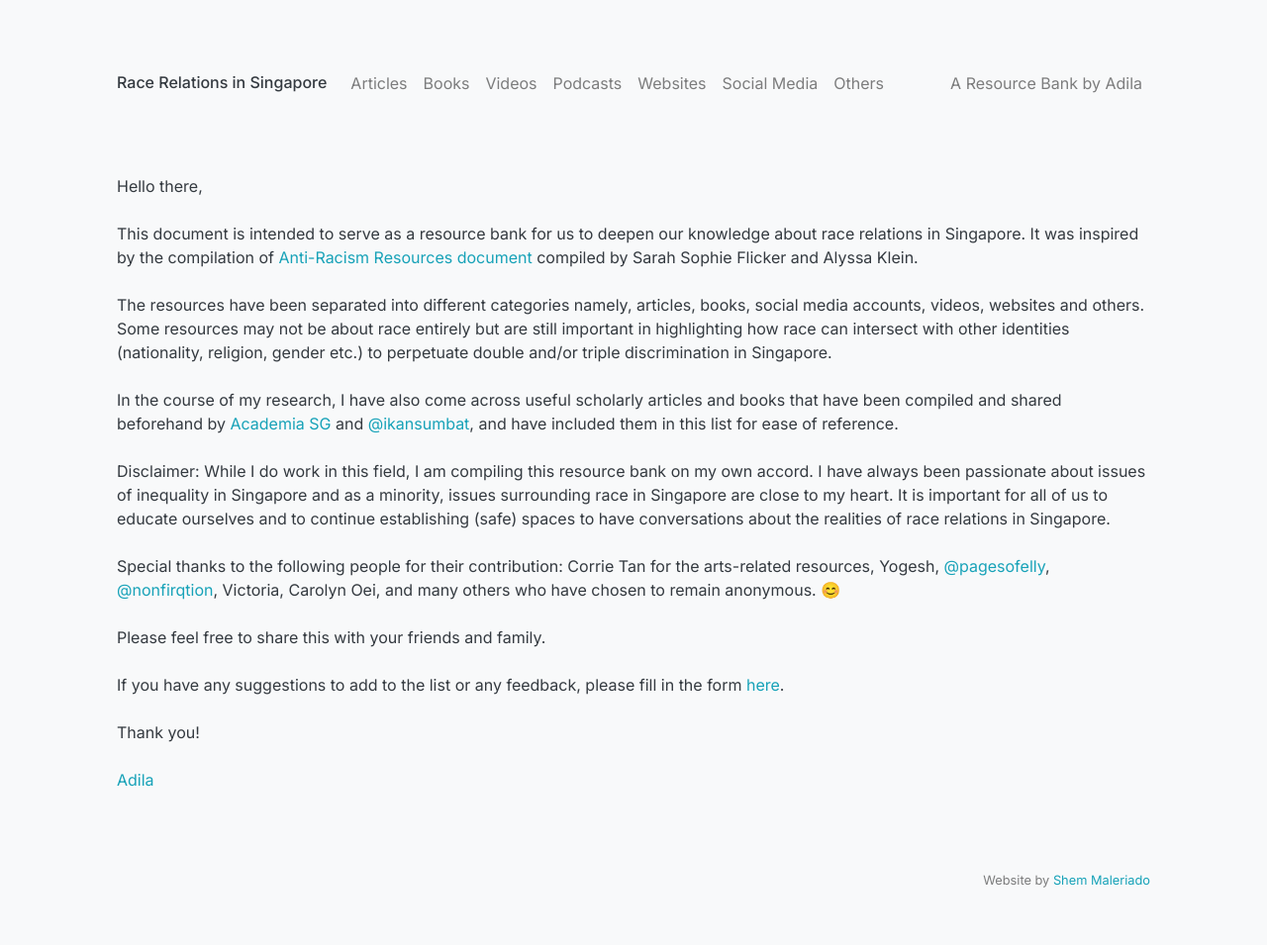
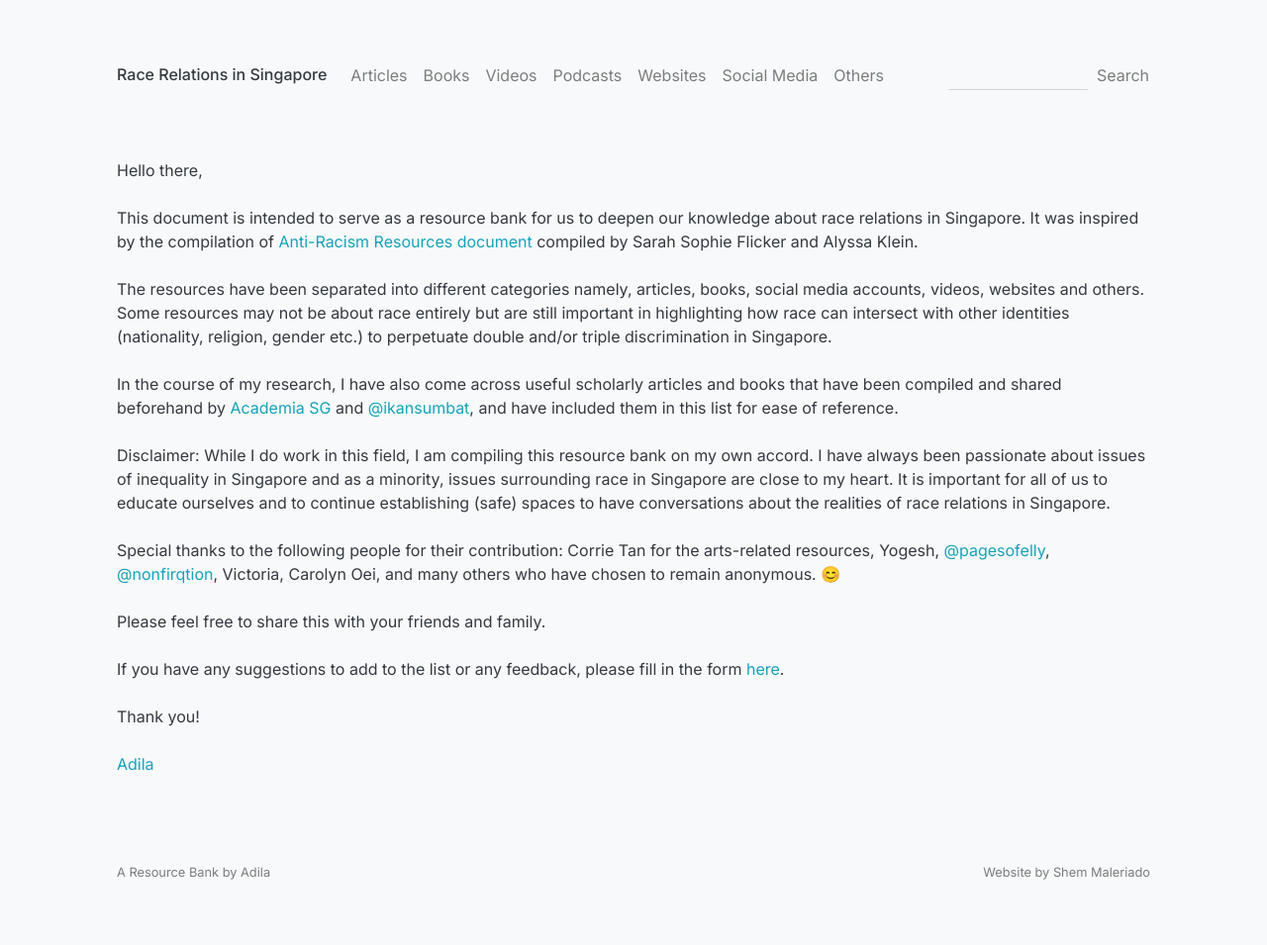
Before and after one commit to sheimoria/race-relations-in-sg, a Flask app: page / in a window 1280 px wide. Shown: the whole page at 99% size. Before the commit the page ends 897 px from the top, so only its background shows below. Run offline with Flask 2, Linux system fonts and the light colour scheme; some libraries are stand-ins or nearby versions.

Commit message:
Redesign

```diff
--- a/app.py
+++ b/app.py
@@ -4,15 +4,16 @@ from flask import Flask, flash, jsonify, redirect, render_template, request
 from tempfile import mkdtemp
 from helper import lookup
 
+
 # Configure application
 app = Flask(__name__)
+
 
 # Ensure templates are auto-reloaded
 app.config["TEMPLATES_AUTO_RELOAD"] = True
 
+
 # Ensure responses aren't cached
-
-
 @app.after_request
 def after_request(response):
     response.headers["Cache-Control"] = "no-cache, no-store, must-revalidate"
@@ -27,7 +28,7 @@ app.config["SESSION_PERMANENT"] = False
 app.config["SESSION_TYPE"] = "filesystem"
 
 # Retrieve spreadsheet values
-results = lookup()['valueRanges']
+sheets = lookup()['valueRanges']
 
 
 @app.route("/")
@@ -35,43 +36,54 @@ def index():
     return render_template("index.html")
 
 
+@app.route("/search", methods=['POST'])
+def search():
+    results = []
+    for i in range(len(sheets)):
+        for j in range(len(sheets[i]['values'])):
+            for k in range(len(sheets[i]['values'][j])):
+                if request.form.get('search') in sheets[i]['values'][j][k]:
+                    results.append(sheets[i]['values'][j])
+    return render_template("resources.html", values=results, sheet='Results', http='http')
+
+
 @app.route("/articles")
 def articles():
-    values = results[0]['values']
+    values = sheets[0]['values']
     return render_template("resources.html", values=values, sheet='Articles', http='http')
 
 
 @app.route("/books")
 def books():
-    values = results[1]['values']
+    values = sheets[1]['values']
     return render_template("resources.html", values=values, sheet='Books', http='http')
 
 
 @app.route("/videos")
 def videos():
-    values = results[2]['values']
+    values = sheets[2]['values']
     return render_template("resources.html", values=values, sheet='Videos', http='http')
 
 
 @app.route("/podcasts")
 def podcasts():
-    values = results[3]['values']
+    values = sheets[3]['values']
     return render_template("resources.html", values=values, sheet='Podcasts', http='http')
 
 
 @app.route("/websites")
 def websites():
-    values = results[4]['values']
+    values = sheets[4]['values']
     return render_template("resources.html", values=values, sheet='Websites', http='http')
 
 
 @app.route("/social")
 def social():
-    values = results[5]['values']
+    values = sheets[5]['values']
     return render_template("resources.html", values=values, sheet='Social Media', http='http')
 
 
 @app.route("/others")
 def others():
-    values = results[6]['values']
+    values = sheets[6]['values']
     return render_template("resources.html", values=values, sheet='Others', http='http')
--- a/templates/layout.html
+++ b/templates/layout.html
@@ -1,5 +1,6 @@
 <!DOCTYPE html>
 <html lang="en">
+
 <head>
     <meta charset="utf-8">
     <meta name="viewport" content="width=device-width, initial-scale=1, shrink-to-fit=no">
@@ -26,15 +27,14 @@
 <body class="bg-light text-dark">
     <nav class="navbar navbar-expand-lg navbar-light">
         <div class="container p-2 p-lg-5">
-                <h6 class="mt-3 mr-3"><a class="text-dark" href="/">Race Relations in Singapore</a></h6>
-
-                <button aria-controls="navbar" aria-expanded="false" aria-label="Toggle navigation" class="navbar-toggler"
-                    data-target="#navbar" data-toggle="collapse" type="button">
+            <h6 class="m-0 p-0"><a class="text-dark nav-item nav-link pl-0" href="/">Race Relations in Singapore</a>
+            </h6>
+            <button aria-controls="navbar" aria-expanded="false" aria-label="Toggle navigation"
+                class="navbar-toggler border-0" data-target="#navbar" data-toggle="collapse" type="button">
                 <span class="navbar-toggler-icon"></span>
             </button>
-
             <div class="collapse navbar-collapse" id="navbar">
-                    <ul class="navbar-nav mr-auto mt-2">
+                <ul class="navbar-nav mr-auto">
                     <li class="nav-item"><a class="nav-link" href="/articles">Articles</a></li>
                     <li class="nav-item"><a class="nav-link" href="/books">Books</a></li>
                     <li class="nav-item"><a class="nav-link" href="/videos">Videos</a></li>
@@ -43,25 +43,37 @@
                     <li class="nav-item"><a class="nav-link" href="/social">Social Media</a></li>
                     <li class="nav-item"><a class="nav-link" href="/others">Others</a></li>
                 </ul>
-
-                    <ul class="navbar-nav ml-auto mt-2">
-                        <li class="nav-item">
-                            <a class="nav-link"
-                                href="https://docs.google.com/spreadsheets/u/1/d/1VsoJpvVbRQjboAiCWU4gxO1TNzMTj0VFJ2I52BHlG1k/htmlview#">A
-                                Resource Bank by Adila</a>
-                        </li>
+                <ul class="navbar-nav ml-auto">
+                    <form action="/search" method="POST" class="form-inline">
+                        <input name="search"
+                            class="form-control nav-item nav-link bg-light mr-2 border-top-0 border-left-0 border-right-0 rounded-0"
+                            type="search" aria-label="Search" style="width: 140px; height: 30px;">
+                        <button class="btn nav-item nav-link m-0 p-0" type="submit">Search</button>
+                    </form>
                 </ul>
             </div>
         </div>
     </nav>
 
-        <main class="container p-4 py-lg-3 px-lg-5">
+    <main class="container p-4 py-lg-2 px-lg-5">
         {% block main %}
         {% endblock %}
     </main>
-
-        <footer class="container small text-right text-black-50 p-4 p-lg-5">
-            Website by <a class="text-info" href="https://www.instagram.com/sheimoria/?hl=en">Shem Maleriado</a>
+    <footer class="navbar navbar-light small">
+        <div class="container p-2 p-lg-5">
+            <div class="navbar-nav mr-auto">
+                <a class="nav-item nav-link"
+                    href="https://docs.google.com/spreadsheets/u/1/d/1VsoJpvVbRQjboAiCWU4gxO1TNzMTj0VFJ2I52BHlG1k/htmlview#">
+                    A Resource Bank by Adila
+                </a>
+            </div>
+            <div class="navbar-nav ml-auto">
+                <a class="nav-item nav-link" href="https://www.instagram.com/sheimoria/?hl=en">
+                    Website by Shem Maleriado
+                </a>
+            </div>
+        </div>
     </footer>
 </body>
+
 </html>
```
Lines whose indentation alone changed are shown as unchanged.
